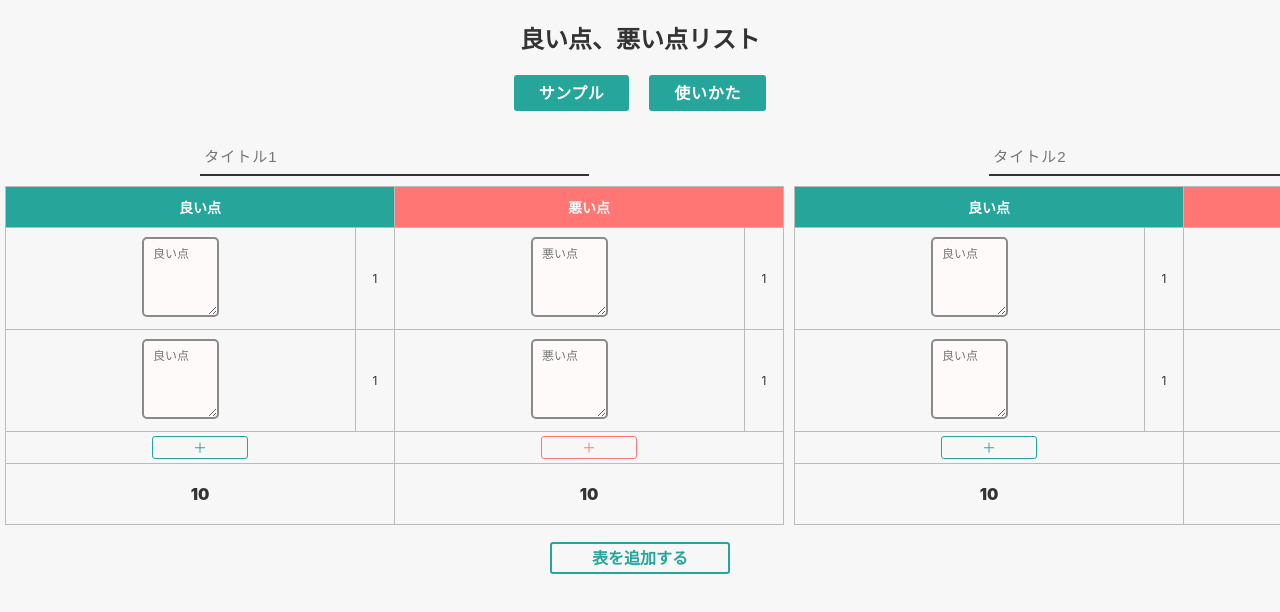
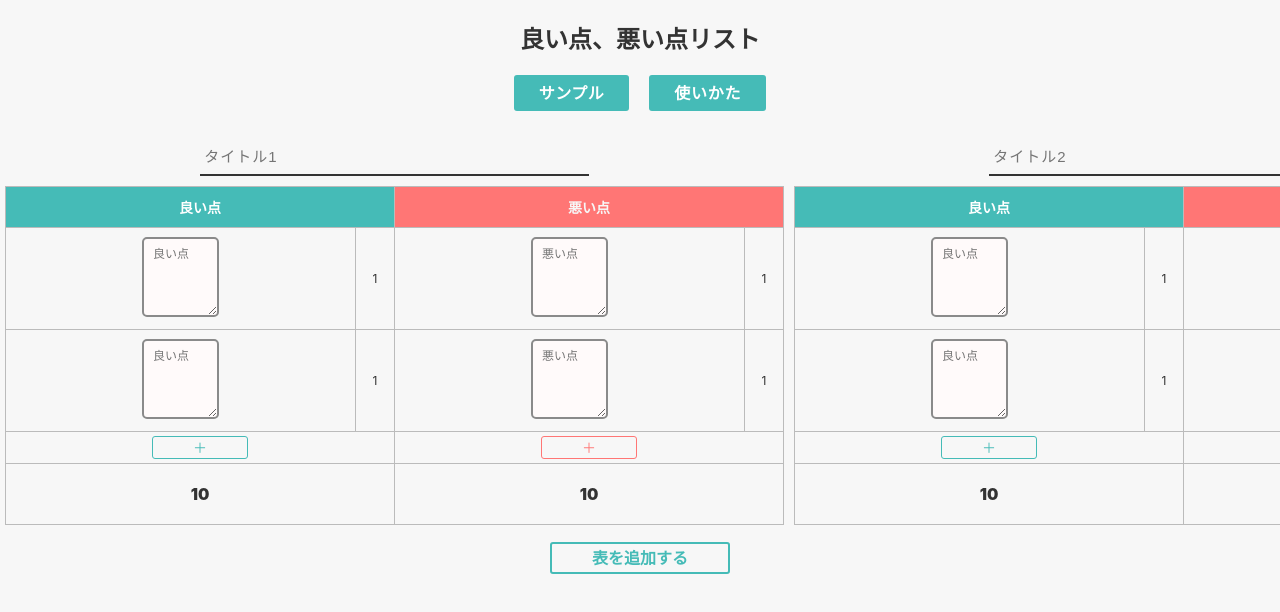
Before and after one commit to shigasy/pros-cons-list, a React (Create React App) app: page / in a window 1280 px wide. Shown: the top 612 px of the page. Built offline with nearby package versions, Linux system fonts and the light colour scheme.

Commit message:
update 緑の色を変更

```diff
--- a/src/components/AddButton.css
+++ b/src/components/AddButton.css
@@ -1,7 +1,7 @@
 .table__add-button--pros {
-    border: solid 0.15rem #26a69b;
+    border: solid 0.15rem #45BBB7;
     border-radius: 0.3rem;
-    color: #26a69b;
+    color: #45BBB7;
     cursor: pointer;
     display: inline-block;
     font-size: 1.4rem;
@@ -11,7 +11,7 @@
 }
 
 .table__add-button--pros:hover {
-    background: #26a69b;
+    background: #45BBB7;
     color: white;
 }
 
--- a/src/components/AddTableButton.css
+++ b/src/components/AddTableButton.css
@@ -1,17 +1,13 @@
-/*.contents__add--container {*/
-/*    margin: 10rem 0;*/
-/*}*/
-
 .contents__add--table {
-    color: #26a69b;
+    color: #45BBB7;
     cursor: pointer;
-    border: solid 0.2rem #26a69b;
+    border: solid 0.2rem #45BBB7;
     font-weight: bold;
     padding: 0.4rem 4rem;
     border-radius: 0.3rem;
     transition: .3s;
 }
 .contents__add--table:hover {
-    background: #26a69b;
+    background: #45BBB7;
     color: white;
 }
--- a/src/components/Button.css
+++ b/src/components/Button.css
@@ -4,7 +4,7 @@ a {
 
 .App-description__button--sample {
     display: inline-block;
-    background-color: #26a69b;/*背景色*/
+    background-color: #45BBB7;/*背景色*/
     color: #FFF;/*文字色*/
     font-size: 1.6rem;/*文字サイズ*/
     font-weight: bold;
@@ -19,7 +19,7 @@ a {
 
 .App-description__button--how-to-use {
     display: inline-block;
-    background-color: #26a69b;/*背景色*/
+    background-color: #45BBB7;/*背景色*/
     color: #FFF;/*文字色*/
     font-size: 1.6rem;/*文字サイズ*/
     font-weight: bold;
--- a/src/components/Table.css
+++ b/src/components/Table.css
@@ -37,12 +37,12 @@ table td {
 }
 
 .ef input[type='text']:focus {
-    border-bottom: 0.2rem solid #26a69b;
+    border-bottom: 0.2rem solid #45BBB7;
     outline: none; /* 縁取り */
 }
 
 .table__header--pros {
-    background: #26a69b;
+    background: #45BBB7;
     color: white;
     font-size: 1.4rem;
 }
@@ -70,7 +70,7 @@ table td {
     transition: .2s;
 }
 .table__data--textarea-pros:focus {
-    border: 0.2rem solid #26a69b;
+    border: 0.2rem solid #45BBB7;
     border-radius: 0.5rem;   /* 角丸 */
     outline: 0;
 }
```
